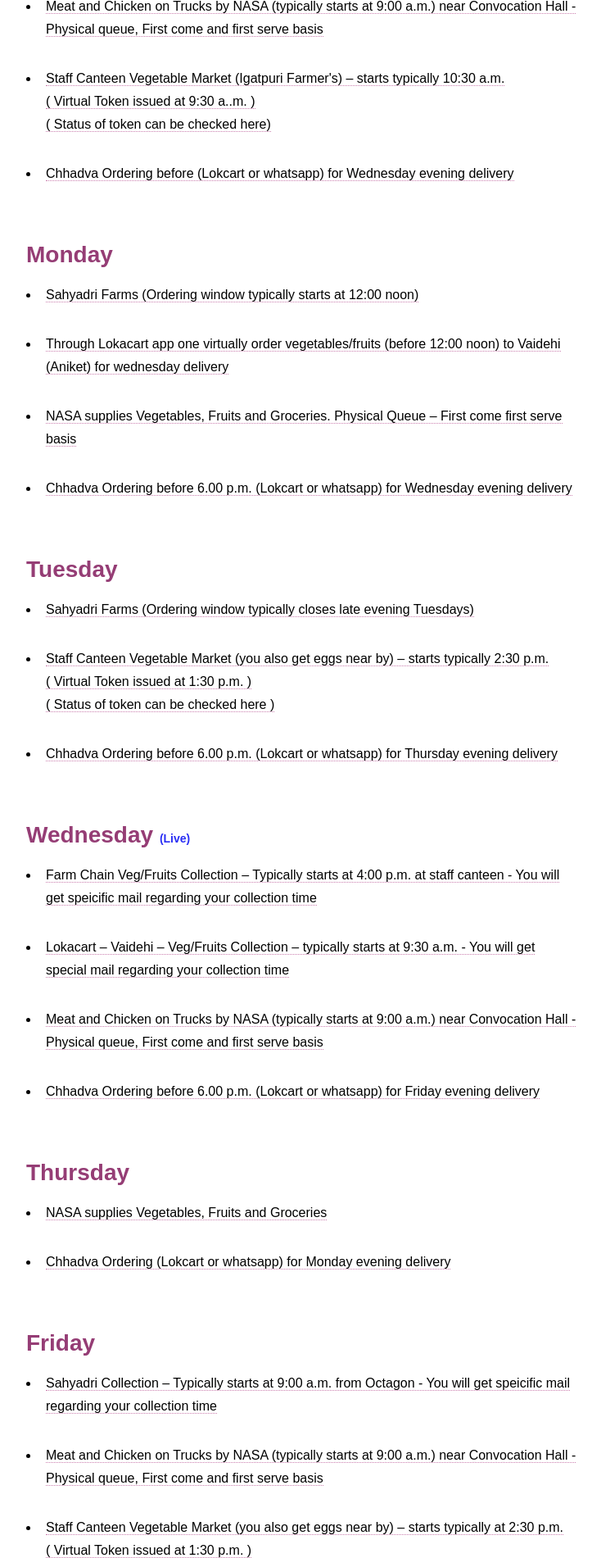
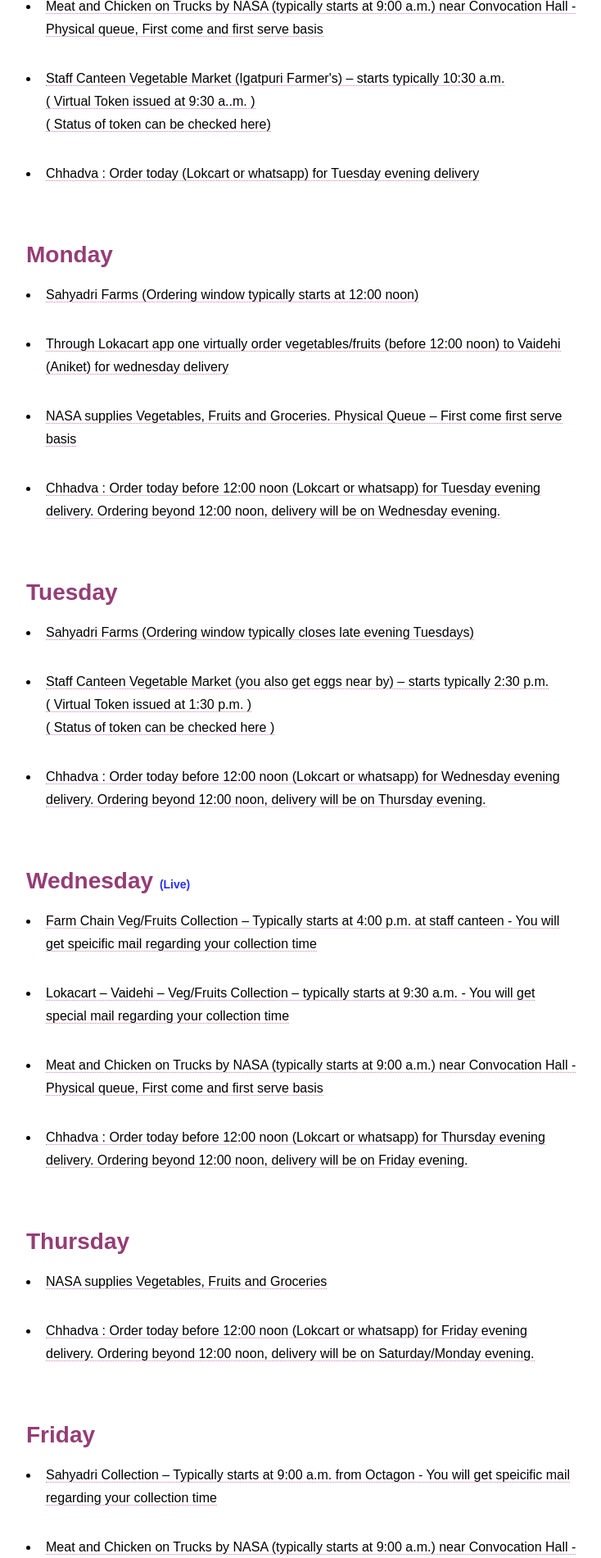
Before and after one commit to CJSX1/essential-services-space, a PHP site: page /index.html in a window 1280 px wide. Shown: the part 954-2855 px from the top of the page at 82% size, without its empty margins (32-766 px from the left). Run offline with PHP 8.4, Linux system fonts and the light colour scheme.

Commit message:
text changes

```diff
--- a/assets/css/main.css
+++ b/assets/css/main.css
@@ -65,7 +65,7 @@ body {
 }
 
 .owner{
-	font-size: 10px;
+	font-size: 11px;
 }
 
 
@@ -3579,7 +3579,7 @@ input, select, textarea {
 
 	#footer > .inner .menu {
 		font-size: 0.8em;
-		color: rgba(255, 255, 255, 0.15);
+		color: rgba(255, 255, 255, 0.46);
 	}
 
 	#header + #wrapper + #footer > .inner {
--- a/index.html
+++ b/index.html
@@ -51,7 +51,7 @@
 				<p class="head-subtitle">Designed for the Convenience of Campus Residents during this Pandemic
 					Period.</p>
 				<ul class="actions">
-					<li><a href="#one" class="button">Updated: 10/06/2020, 10:30 a.m</a></li>
+					<li><a href="#one" class="button">Updated: 10/06/2020, 09:43 p.m</a></li>
 				</ul>
 				<h3 class="head-subtitle">Basic Objectives</h3>
 				<h5 class="objectives">As the number of COVID-19 cases are rising everyday in Mumbai, the committee
@@ -96,9 +96,9 @@
 							</li>
 						</ul>
 						<ul class="">
-							<li><a href="https://www.cse.iitb.ac.in/~lokacart/chhadva.html" class="">Chhadva Ordering
-									before (Lokcart or whatsapp) for
-									Wednesday evening delivery
+							<li><a href="https://www.cse.iitb.ac.in/~lokacart/chhadva.html" class="">Chhadva : Order
+									today
+									(Lokcart or whatsapp) for Tuesday evening delivery
 								</a></li>
 						</ul>
 					</div>
@@ -132,9 +132,11 @@
 									Queue – First come first serve basis</a></li>
 						</ul>
 						<ul class="">
-							<li><a href="https://www.cse.iitb.ac.in/~lokacart/chhadva.html" class="">Chhadva Ordering
-									before 6.00 p.m. (Lokcart or whatsapp)
-									for Wednesday evening delivery</a></li>
+							<li><a href="https://www.cse.iitb.ac.in/~lokacart/chhadva.html" class="">Chhadva : Order
+									today before
+									12:00 noon (Lokcart or whatsapp) for Tuesday evening
+									delivery. Ordering beyond 12:00 noon, delivery will be on Wednesday
+									evening.</a></li>
 						</ul>
 					</div>
 				</div>
@@ -162,9 +164,11 @@
 							</li>
 						</ul>
 						<ul class="">
-							<li><a href="https://www.cse.iitb.ac.in/~lokacart/chhadva.html" class="">Chhadva Ordering
-									before 6.00 p.m. (Lokcart or whatsapp)
-									for Thursday evening delivery</a></li>
+							<li><a href="https://www.cse.iitb.ac.in/~lokacart/chhadva.html" class="">Chhadva : Order
+									today before
+									12:00 noon (Lokcart or whatsapp) for Wednesday evening
+									delivery. Ordering beyond 12:00 noon, delivery will be on Thursday
+									evening.</a></li>
 						</ul>
 					</div>
 				</div>
@@ -197,9 +201,9 @@
 									and first serve basis</a></li>
 						</ul>
 						<ul class="">
-							<li><a href="https://www.cse.iitb.ac.in/~lokacart/chhadva.html" class="">Chhadva Ordering
-									before 6.00 p.m. (Lokcart or whatsapp)
-									for Friday evening delivery</a></li>
+							<li><a href="https://www.cse.iitb.ac.in/~lokacart/chhadva.html" class="">Chhadva : Order
+									today before 12:00 noon (Lokcart or whatsapp) for Thursday evening
+									delivery. Ordering beyond 12:00 noon, delivery will be on Friday evening.</a></li>
 						</ul>
 					</div>
 				</div>
@@ -218,9 +222,10 @@
 									Vegetables, Fruits and Groceries</a></li>
 						</ul>
 						<ul class="">
-							<li><a href="https://www.cse.iitb.ac.in/~lokacart/chhadva.html" class="">Chhadva Ordering
-									(Lokcart or whatsapp) for Monday
-									evening delivery</a></li>
+							<li><a href="https://www.cse.iitb.ac.in/~lokacart/chhadva.html" class="">Chhadva : Order
+									today before 12:00 noon (Lokcart or whatsapp) for Friday evening
+									delivery. Ordering beyond 12:00 noon, delivery will be on Saturday/Monday
+									evening.</a></li>
 						</ul>
 					</div>
 				</div>
@@ -254,9 +259,10 @@
 								<a href="http://bit.ly/iitbveglive">( Status of token can be checked here )</a></li>
 						</ul>
 						<ul class="">
-							<li><a href="https://www.cse.iitb.ac.in/~lokacart/chhadva.html" class="">Chhadva Ordering
-									before6;00 p.m. (Lokcart or whatsapp)
-									for Monday evening delivery</a></li>
+							<li><a href="https://www.cse.iitb.ac.in/~lokacart/chhadva.html" class="">Chhadva : Order
+									today before 12:00 noon (Lokcart or whatsapp) for Saturday/Monday
+									evening delivery. Ordering beyond 12:00 noon, delivery will be on Monday
+									evening.</a></li>
 						</ul>
 					</div>
 				</div>
@@ -277,9 +283,9 @@
 									serve basis</a></li>
 						</ul>
 						<ul class="">
-							<li><a href="https://www.cse.iitb.ac.in/~lokacart/chhadva.html" class="">Chhadva Ordering
-									before 6:00 p.m. (Lokcart or whatsapp)
-									for Tuesday evening delivery</a></li>
+							<li><a href="https://www.cse.iitb.ac.in/~lokacart/chhadva.html" class="">Chhadva : Order
+									today before 12:00 noon (Lokcart or whatsapp) for Monday evening
+									delivery. Ordering beyond 12:00 noon, delivery will be on Tuesday evening.</a></li>
 						</ul>
 					</div>
 				</div>
@@ -293,7 +299,7 @@
 		<div class="inner">
 			<ul class="menu">
 				<li>&copy; IIT Bombay. All rights reserved.</li>
-				<li><a href="#one" class="owner">CJSX1</a></li>
+				<li><a href="javascript:void(0);" class="owner">CJSX1</a></li>
 			</ul>
 		</div>
 	</footer>
```
Also changed, not shown: 1 other file.
